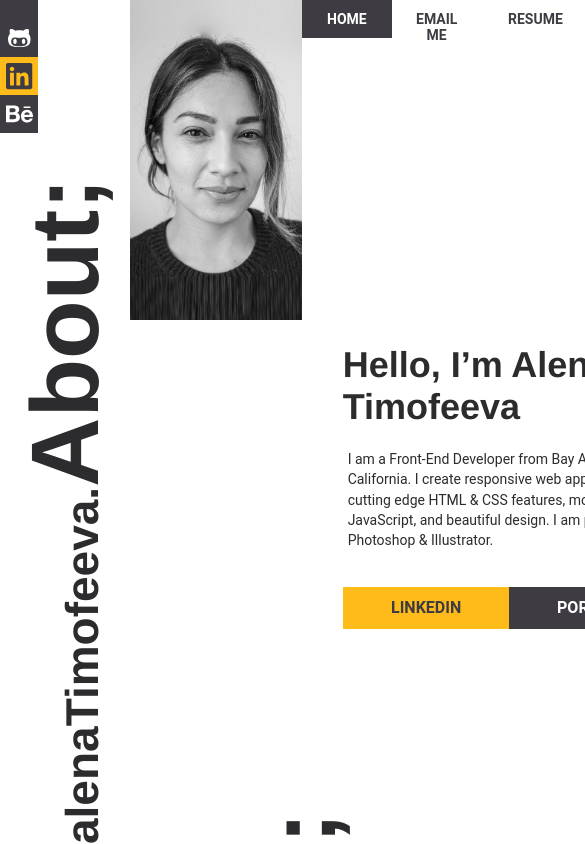
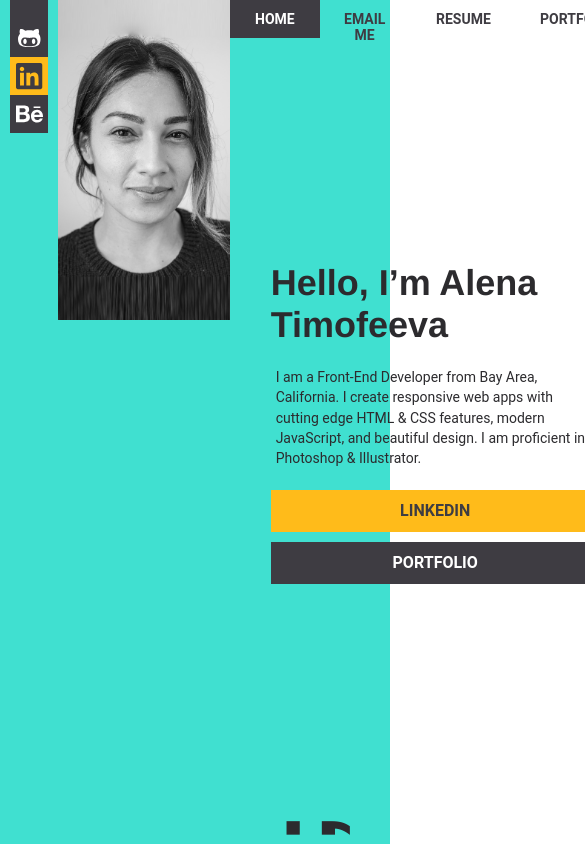
Before and after one commit to mouseProgrammouse/portfolio, a React (Create React App) app: page / in a window 390 px wide. Shown: the top 844 px of the page, 585 px wide, since content can reach past the window. Built offline with nearby package versions, Linux system fonts and the light colour scheme.

Commit message:
add new tablet styles

```diff
--- a/src/App.css
+++ b/src/App.css
@@ -91,3 +91,61 @@ h5 {
     max-height: 900px;
   }
 }
+
+@media screen and (max-width: 1045px){
+  .app {
+    width: 100vw;
+    background-color: red;
+  }
+
+  .main-page img {
+    margin-left: 58px;
+  }
+
+  .social-media-menu {
+    top: 0;
+    left: 10px;
+  }
+
+  .main-page .main-header {
+    display: none;
+  }
+}
+
+@media screen and (max-width: 888px){
+  .app {
+    width: 100vw;
+    background-color: turquoise;
+  }
+
+  .main-page .main-description {
+    margin-top: 40%;
+  }
+
+  .main-page .description {
+    margin: 21px 5px 21px 5px;
+  }
+
+  .main-page .main-description a {
+    display: flex;
+    justify-content: center;
+    margin-bottom: 10px;
+  }
+
+  .main-page .main-description .links {
+    flex-flow: column;
+  }
+
+  .main-page img {
+    margin-left: 58px;
+  }
+
+  .social-media-menu {
+    top: 0;
+    left: 10px;
+  }
+
+  .main-header {
+    display: none;
+  }
+}
--- a/src/App.js
+++ b/src/App.js
@@ -9,6 +9,7 @@ import AsideHeader from './AsideHeader'
 import Img from './Img'
 import mainImg from './img/main-img.png'
 import projectStudioImg from './img/project_studio.png'
+import projectHiking from './img/project_hiking.png'
 import OwnerInfo from './OwnerInfo'
 import MainDescription from './MainDescription'
 import Skills from './Skills'
@@ -44,11 +45,9 @@ const data = {
     ]
    },
    {header: '02 Website for knitting studio', description: 'I created a landing page for a tiny knitting studio in a Ukrainian city. I implemented pretty much everything: design, CSS, coding, buying a domain and even deploying (AWS). Project on GitHub and Behance.',
-   previewImg: projectStudioImg,
+   previewImg: projectHiking,
    alt: '',
    links : [
-     {className: 'button active', text: 'Live page', iconClass: '', icon: '', link: '#'},
-     {className: 'icon', text: '', iconClass: 'fab', icon: 'github-alt', link: '#'},
      {className: 'icon', text: '', iconClass: 'fab', icon: 'behance', link: '#'}
    ]
  },
@@ -73,14 +72,14 @@ const data = {
                   {cat:'tools', description: 'Adobe Photoshop, Adobe Illustrator, Chrome DevTools, Figma'},
                   {cat:'other', description: 'Command line & Git, SQL (ANSI-92), Atlassian Jira, TFS'},
                   {cat:'Concepts', description: 'Restful API, MVC, SEO, UX, Responsive Web Design, Debugging, Testing, DOM, Agile & Scrum'}],
-      about: {header: 'About', description: 'I am a Front-End Developer from Bay Area, California. I create responsive web apps with cutting edge HTML & CSS features, modern JavaScript, and beautiful design. I am proficient in Photoshop & Illustrator. In my free time, I like to make ceramics and take stunning landscape photos.'},
-      certifications: [{title: 'Front-End Web Developer Nanodegree Program', platform: 'udacity', link: '#', dates: 'Issued Jun 2018 – No Expiration Date'},
+      about: {header: 'Summary', description: 'I am a Front-End Developer from Bay Area, California. I create responsive web apps with cutting edge HTML & CSS features, modern JavaScript, and beautiful design. I am proficient in Photoshop & Illustrator. In my free time, I like to make ceramics and take stunning landscape photos.'},
+      certifications: [{title: 'Front-End Web Developer Nanodegree Program', platform: 'udacity', link: 'https://confirm.udacity.com/TRDUDAKY', dates: 'Issued Jun 2018 – No Expiration Date'},
                       {title: 'web design Intensive course', platform: 'wdi.design', link: '#', dates: 'Issued nov 2018 – No Expiration Date'},
                       {title: 'CSS: Animation', platform: 'LinkedIn Learning (Lynda)', link: '#', dates: 'Issued Apr 2019 – No Expiration Date'},
                       {title: 'CSS: transforms and transitions', platform: 'LinkedIn Learning (Lynda)', link: '#', dates: 'Issued Apr 2019 – No Expiration Date'},
-                      {title: 'introduction to search engine optimization', platform: 'coursera', link: '#', dates: 'Issued dec 2019 – No Expiration Date'},
-                      {title: 'Search engine optimization fundamentals', platform: 'coursera', link: '#', dates: 'Issued jan 2019 – No Expiration Date'},
-                      {title: 'CS50: CS50’s introduction to computer science', platform: 'edX', link: '#', dates: 'Issued feb 2018 – No Expiration Date'}],
+                      {title: 'Introduction to search engine optimization', platform: 'coursera', link: 'https://www.coursera.org/account/accomplishments/certificate/SH4MVVEMC464?utm_medium=certificate&utm_source=link&utm_campaign=copybutton_certificate', dates: 'Issued dec 2019 – No Expiration Date'},
+                      {title: 'Search engine optimization fundamentals', platform: 'coursera', link: 'https://www.coursera.org/account/accomplishments/certificate/GZWD4SN2BPH6?utm_medium=certificate&utm_source=link&utm_campaign=copybutton_certificate', dates: 'Issued jan 2019 – No Expiration Date'},
+                      {title: 'CS50: CS50’s introduction to computer science', platform: 'edX', link: 'https://courses.edx.org/certificates/022376d0ce8144fba4f3196335a0040a', dates: 'Issued feb 2018 – No Expiration Date'}],
       languages:  [{title: 'Russian', level: 'native'},
                   {title: 'English', level: 'Upper intermediate'},
                   {title: 'Ukrainian', level: 'Basic'}],
```
Also changed, not shown: src/img/project_hiking.png (added).
